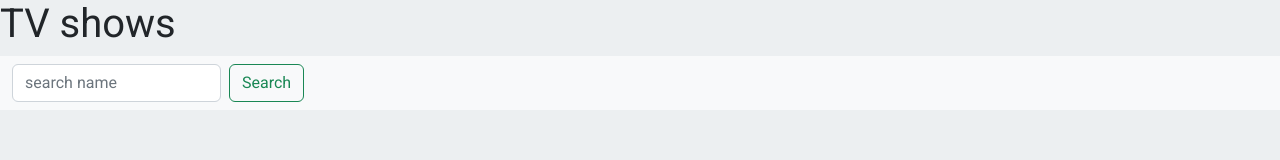
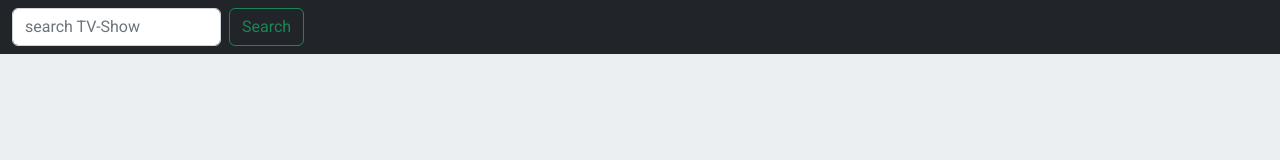
Before and after one commit to iitaellu/week4_tasks, a website built with Parcel: page index.html in a window 1280 px wide. Built offline with nearby package versions, Linux system fonts and the light colour scheme.

Commit message:
Update index.html

```diff
--- a/index.html
+++ b/index.html
@@ -11,30 +11,22 @@
 	<link href="https://cdn.jsdelivr.net/npm/bootstrap@5.2.1/dist/css/bootstrap.min.css" rel="stylesheet" integrity="sha384-iYQeCzEYFbKjA/T2uDLTpkwGzCiq6soy8tYaI1GyVh/UjpbCx/TYkiZhlZB6+fzT" crossorigin="anonymous">
     <!-- JavaScript Bundle with Popper -->
   <script src="https://cdn.jsdelivr.net/npm/bootstrap@5.2.1/dist/js/bootstrap.bundle.min.js" integrity="sha384-u1OknCvxWvY5kfmNBILK2hRnQC3Pr17a+RTT6rIHI7NnikvbZlHgTPOOmMi466C8" crossorigin="anonymous"></script>
+	<!--https://getbootstrap.com/docs/5.2/getting-started/download/#cdn-via-jsdelivr-->
 	<script src="https://cdn.jsdelivr.net/npm/bootstrap@5.2.1/dist/js/bootstrap.bundle.min.js" integrity="sha384-u1OknCvxWvY5kfmNBILK2hRnQC3Pr17a+RTT6rIHI7NnikvbZlHgTPOOmMi466C8" crossorigin="anonymous"></script>
 
 </head>
 
 <body>
 	<h1>TV shows</h1>
-	<nav class="navbar bg-light"> <!--https://getbootstrap.com/docs/5.2/components/navbar/?#forms-->
+	<nav class="navbar fixed-top navbar-dark bg-dark"> <!--https://getbootstrap.com/docs/5.2/components/navbar/?#forms-->
 		<div class="container-fluid">
-			<form id= "form" class="d-flex" role="search">
-				<input class="form-control me-2" type="text" id="input-show" name="name" placeholder="search name">
+			<form class="d-flex" role="search">
+				<input class="form-control me-2" type="text" id="input-show" name="name" placeholder="search TV-Show">
 				<input class="btn btn-outline-success" type="button" id= "submit-data" value="Search"/>
 			</form>
 		</div>
 	</nav>
 
-
-		<!--div class="show-data">
-			<img src="https://static.tvmaze.com/uploads/images/medium_portrait/41/104550.jpg">
-			<div class="show-info">
-					<h1 id= "title">[Show title]</h1>
-					<p id="summary">[Show summary]</p>
-			</div>
-		</div>-->
-
 	<div id="app"></div>
 </body>
 
```
